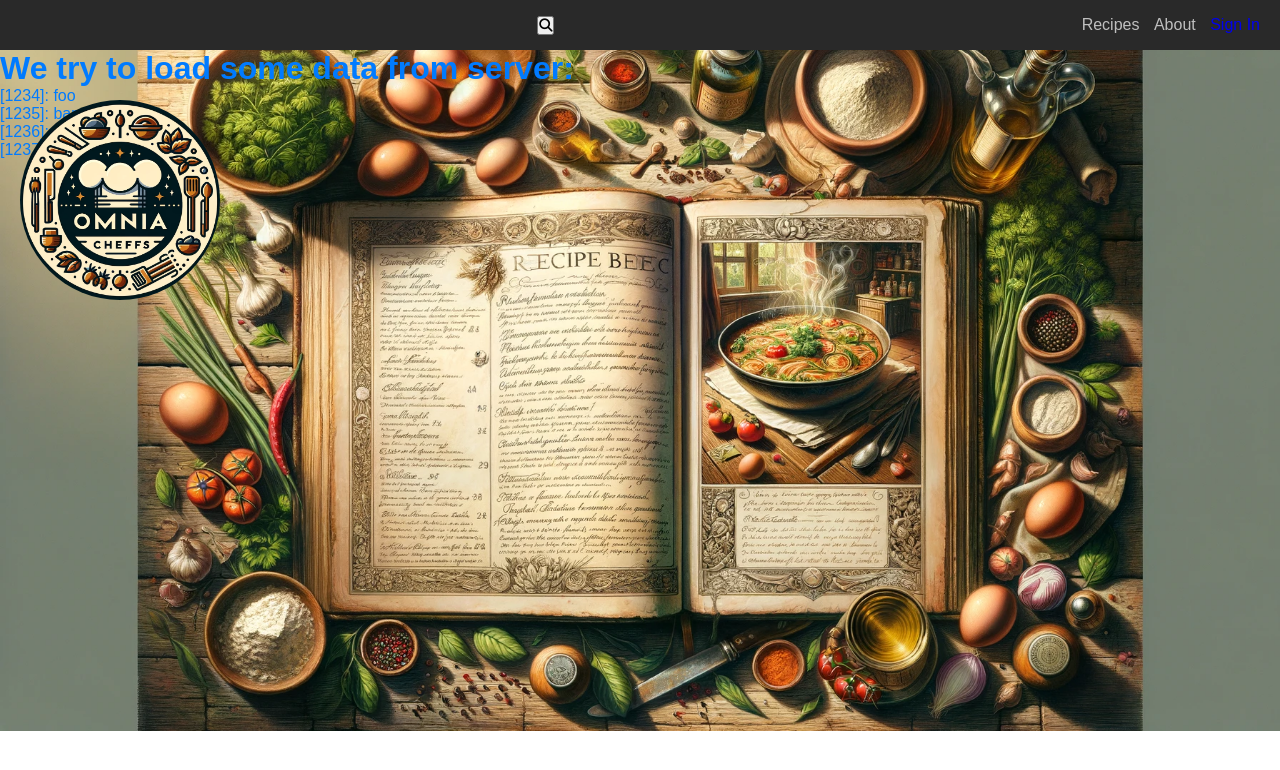
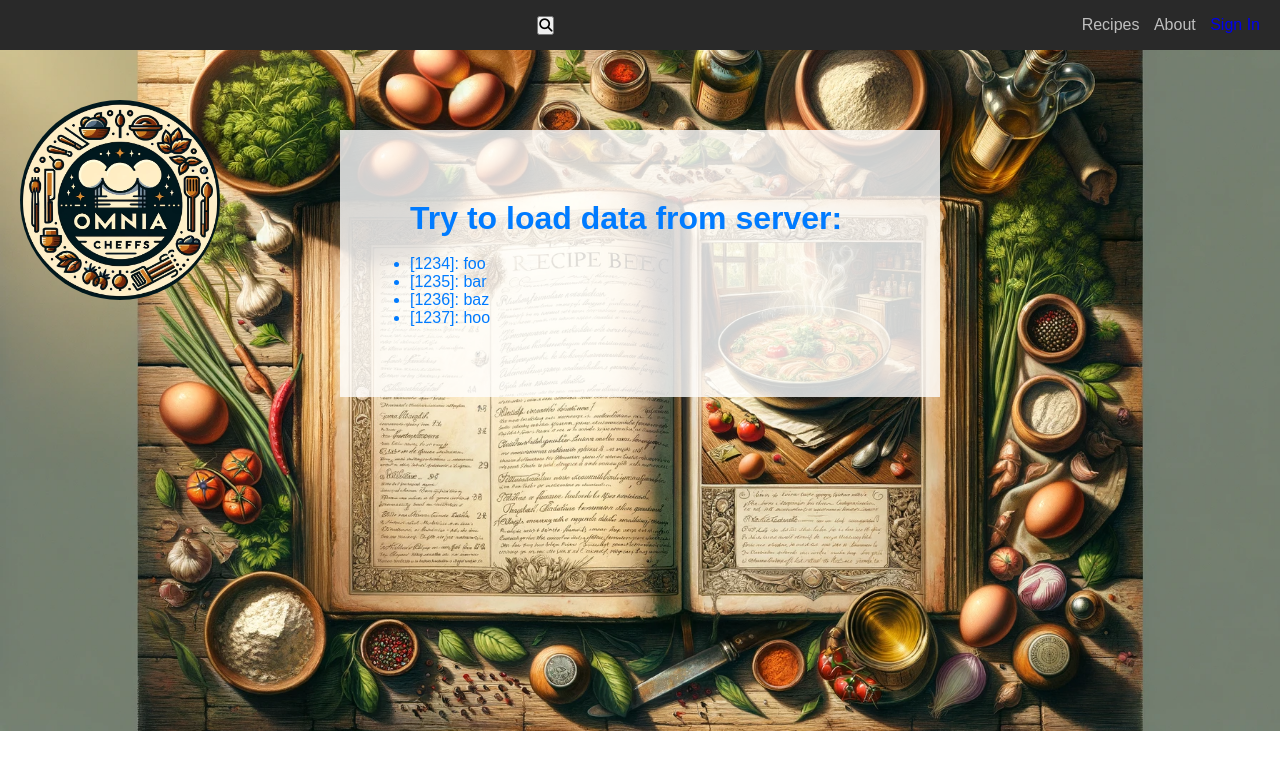
Before and after one commit to Rehnyk/recipe-app, a SvelteKit app in the folder frontend-server/: page /users in a window 1280 px wide. Shown: the top 770 px of the page. Built offline with nearby package versions, Linux system fonts and the light colour scheme.

Commit message:
add transparent box for better visibility

```diff
--- a/frontend-server/src/components/navigation.svelte
+++ b/frontend-server/src/components/navigation.svelte
@@ -42,7 +42,6 @@
     justify-content: space-between;
     align-items: center;
     color: rgb(191, 191, 191);
-    padding: 10px;
     height: 50px;
   }
 
--- a/frontend-server/src/routes/users/+page.svelte
+++ b/frontend-server/src/routes/users/+page.svelte
@@ -4,7 +4,10 @@
   export let data;
 </script>
 
-<h1>We try to load some data from server:</h1>
+<div class="white-box">
+
+    <h1>Try to load data from server:</h1>
+    <br>
     <ul>
         {#each data.results as r}
             <li>
@@ -12,6 +15,17 @@
             </li>
         {/each}
     </ul>
+
+</div>
+
 <style>
-
+    .white-box {
+        background-color: rgba(255, 255, 255, 0.8);
+        display: flex;
+        flex-direction: column;
+        margin: 80px auto;
+        padding: 70px;
+        justify-content: center;
+        max-width: 600px;
+    }
 </style>
```
Also changed, not shown: 1 other file (tests, documents, lock files or other folders). Lines whose indentation alone changed are shown as unchanged.
